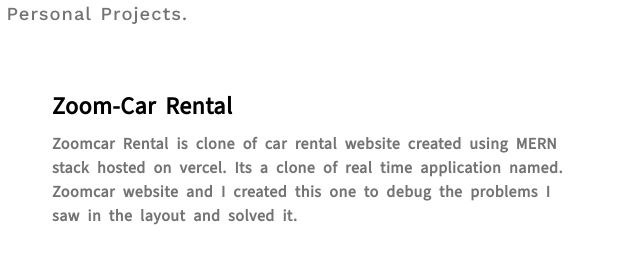
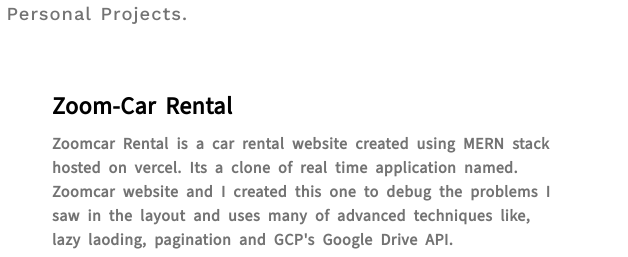
Before and after one commit to pandeyrohitmanoj/portfolio, a website: page index.html in a window 1280 px wide. Shown: the part 1709-1966 px from the top of the page, 652-1280 px from the left. Drawn offline with nearby package versions, Linux system fonts and the light colour scheme.

Commit message:
update Project

```diff
--- a/index.html
+++ b/index.html
@@ -85,7 +85,7 @@
         <img src='images/project-first-page.png' alt="project-image"></img>
         <div class="projects-container-description">
           <div class="projects-container-description-title">Zoom-Car Rental</div>
-          <div class="projects-container-description-info">Zoomcar Rental is clone of car rental website created using MERN stack hosted on vercel. Its a clone of real time application named. Zoomcar website and I created this one to debug the problems I saw in the layout and solved it. </div>
+          <div class="projects-container-description-info">Zoomcar Rental is a car rental website created using MERN stack hosted on vercel. Its a clone of real time application named. Zoomcar website and I created this one to debug the problems I saw in the layout and uses many of advanced techniques like, lazy laoding, pagination and GCP's Google Drive API. </div>
           <button class="projects-container-description-button" onclick="openProject()" >Case Study</button>
         </div>
     </div>
```
